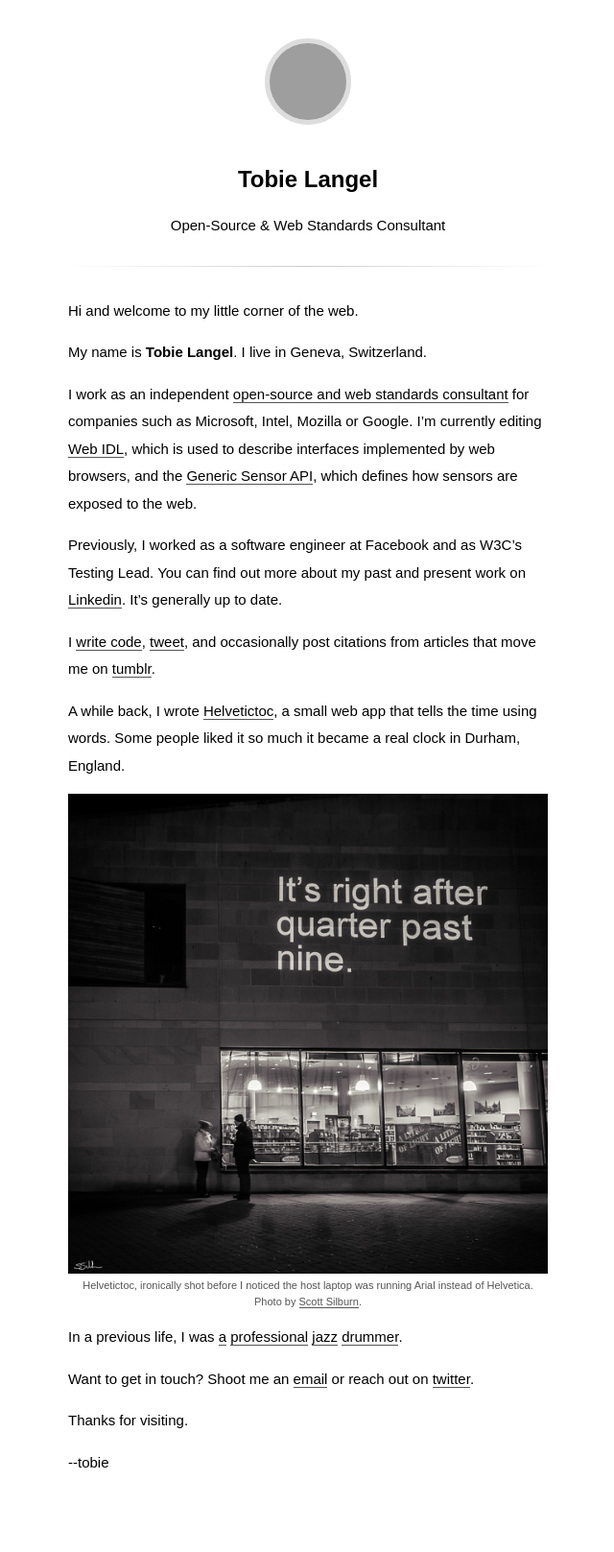
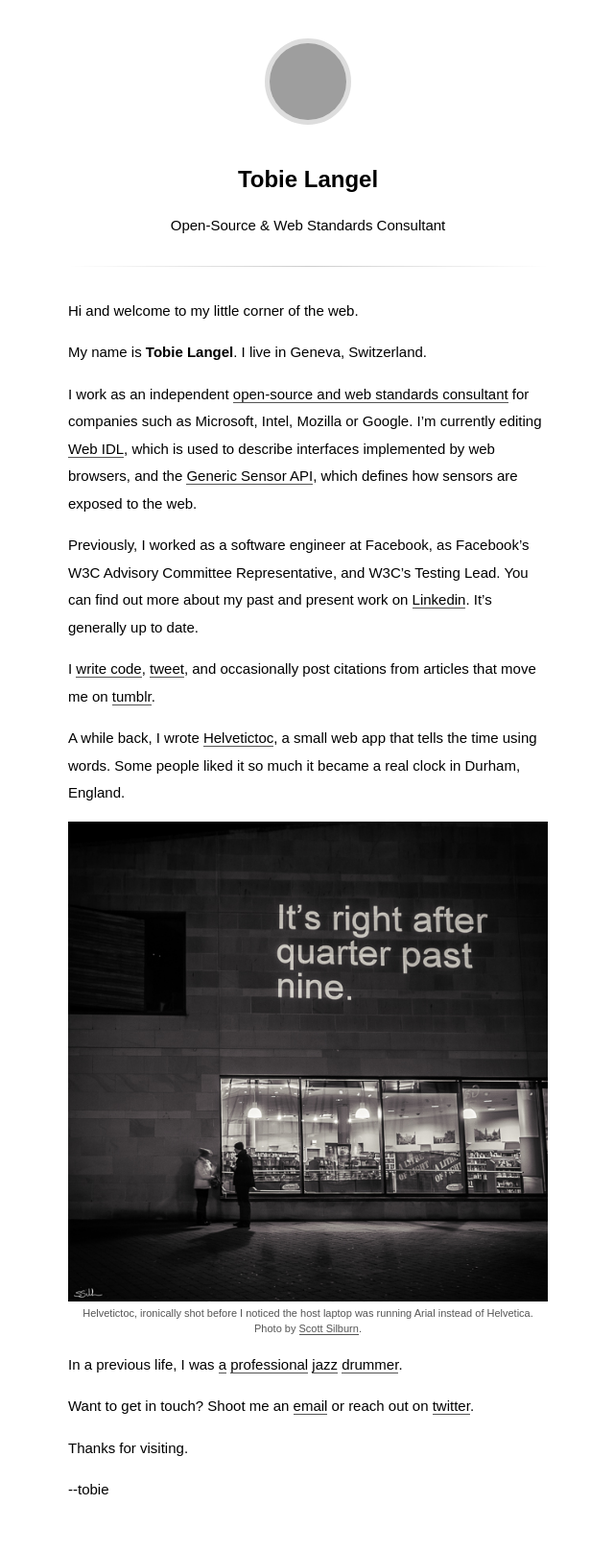
Before and after one commit to tobie/www.tobie.me, a Jekyll site: the page built from index.md, in a window 1280 px wide. Shown: the whole page at 96% size, without its empty margins (319-959 px from the left). Built offline with Jekyll 4.4.1, drawn with Linux system fonts in a browser that asks for light colours; some web fonts are replaced; before the commit the page ends 1588 px from its top, so only the background shows below that; grey boxes are pictures that could not be loaded.

Commit message:
Update index.md

```diff
--- a/index.md
+++ b/index.md
@@ -16,8 +16,9 @@ which is used to describe interfaces implemented by web browsers,
 and the [Generic Sensor API](https://w3c.github.io/sensors/),
 which defines how sensors are exposed to the web.
 
-Previously, I worked as a software engineer at Facebook
-and as W3C's Testing Lead.
+Previously, I worked as a software engineer at Facebook,
+as Facebook's W3C Advisory Committee Representative,
+and W3C's Testing Lead.
 You can find out more about my past and present work on [Linkedin](https://ch.linkedin.com/in/tobielangel).
 It's generally up to date.
 
```
